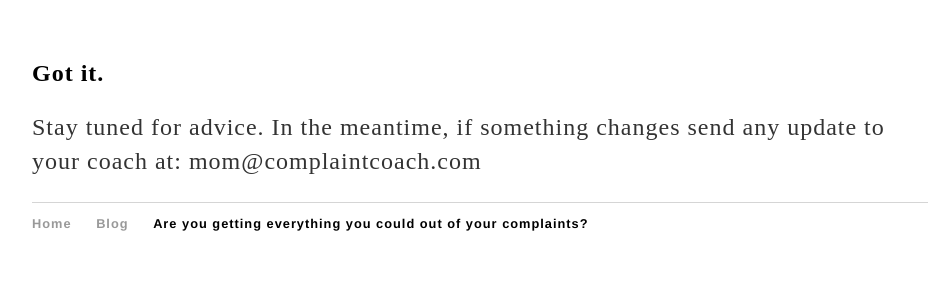
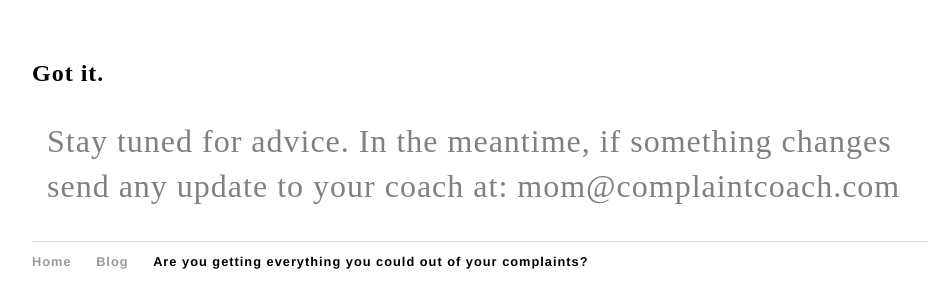
Before and after one commit to alfonsopacino/aalfonsopacinol, a Jekyll site: the page built from gotit.md, in a window 1280 px wide. Shown: the top 308 px of the page, without its empty margins (160-1088 px from the left). Built offline with Jekyll 4.4.1, drawn with Linux system fonts in a browser that asks for light colours; comment, search, counter and statistics services are not loaded.

Commit message:
Update gotit.md

```diff
--- a/gotit.md
+++ b/gotit.md
@@ -3,7 +3,7 @@ layout: default
 title: Complaint Coach
 ---
 <h2>Got it.</h2>
-<p>
+<p style="color: grey; margin-left: 15px; font-size: 2em;">
 Stay tuned for advice. In the meantime, if
 something changes send any update to
 your coach at: mom@complaintcoach.com
```
